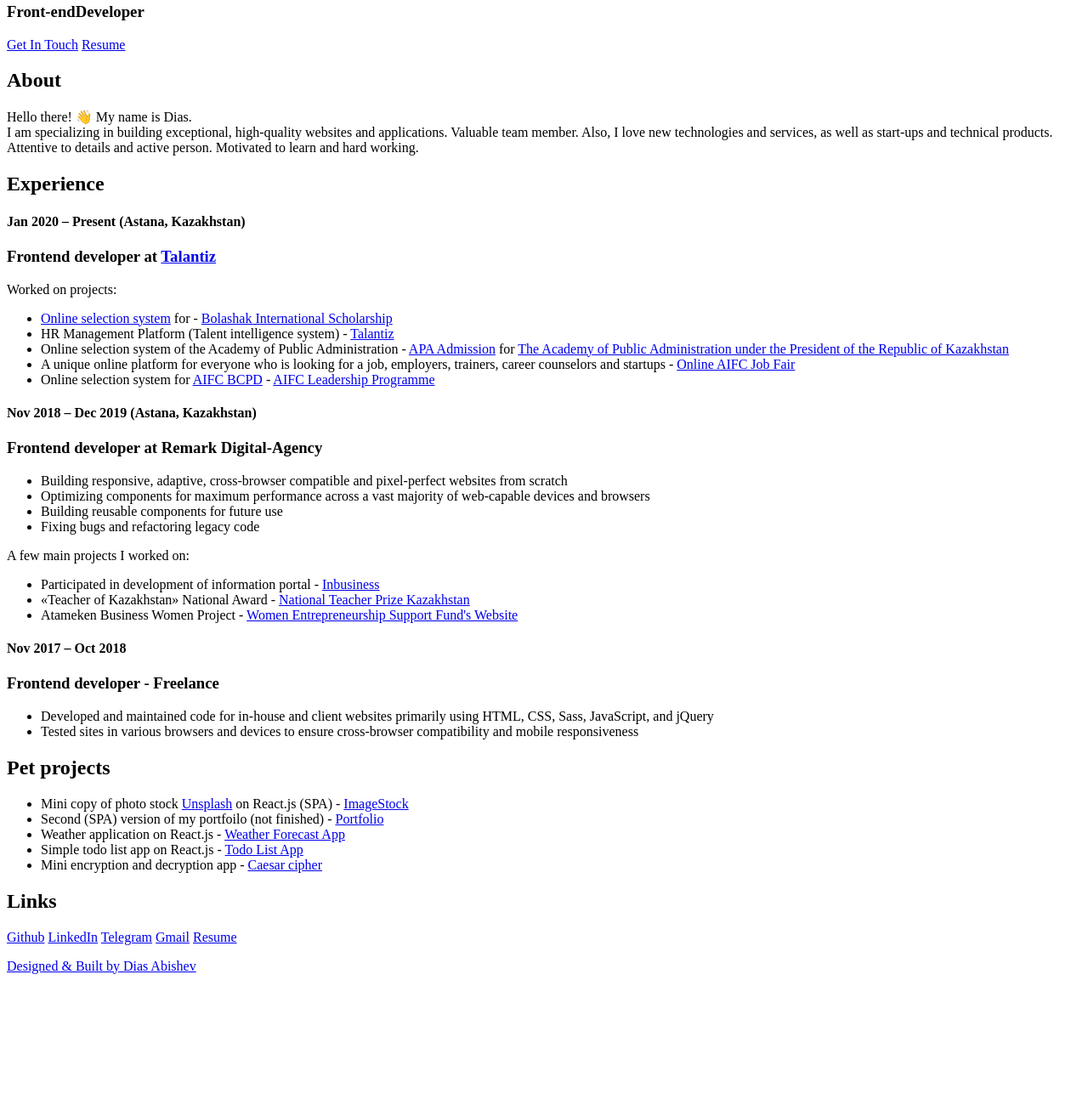
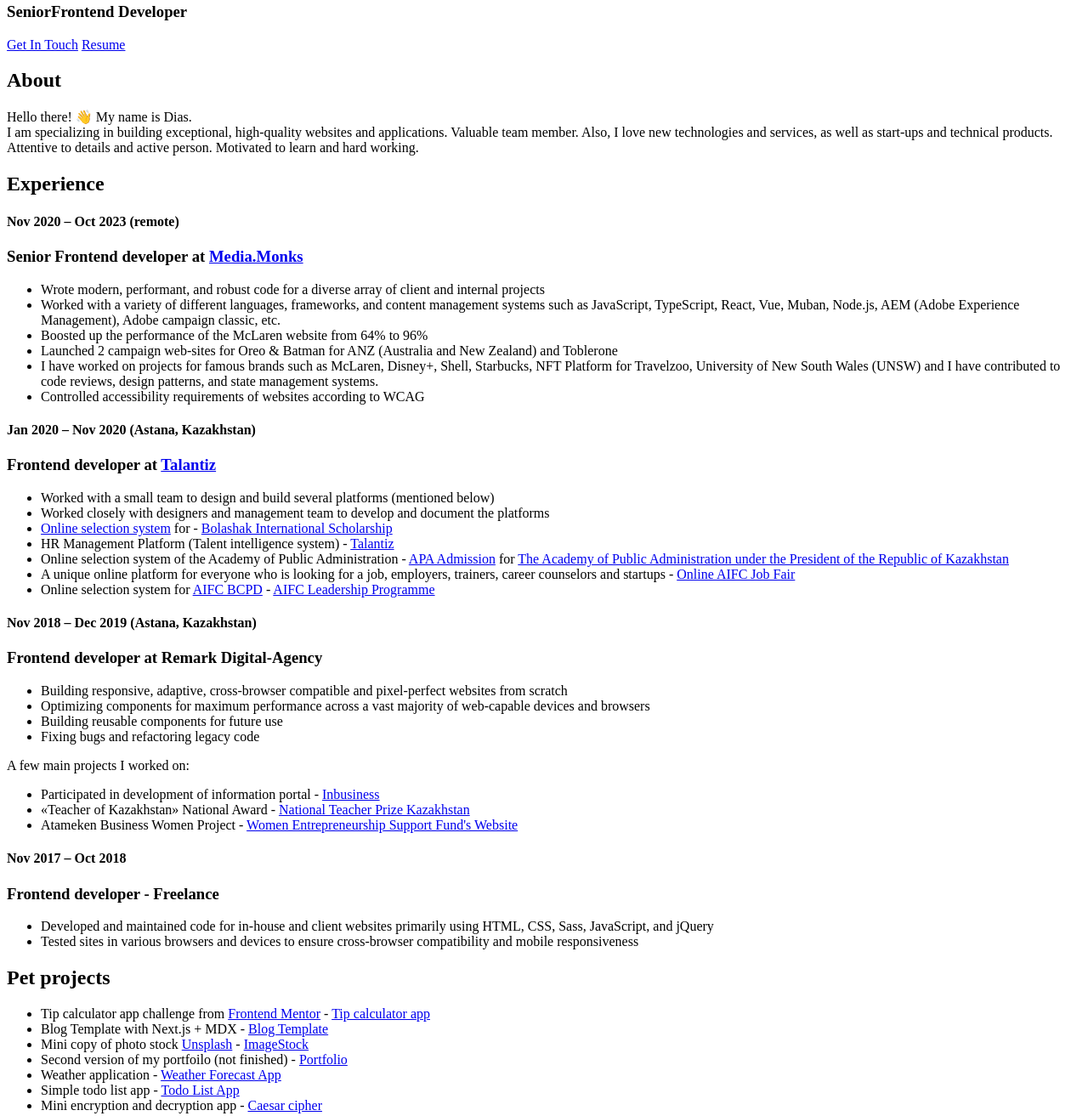
Before and after one commit to DanAtlas/danatlas.github.io, a website: page src/index.html in a window 1280 px wide. Shown: the part 168-1481 px from the top of the page at 85% size. Before the commit the page ends 1322 px from the top, so only its background shows below. Drawn offline with Linux system fonts and the light colour scheme.

Commit message:
Profile and other content updates

```diff
--- a/src/index.html
+++ b/src/index.html
@@ -66,7 +66,7 @@
 						<span>Dias Abishev</span>
 					</h1>
 					<h3 class="profile">
-						<span>Front-end</span><span>Developer</span>
+						<span>Senior</span><span>Frontend Developer</span>
 					</h3>
 					<a class="top-mail-link" href="mailto:abishev295@gmail.com">Get In Touch</a>
 					<a class="top-cv-link" href="https://drive.google.com/file/d/1iPImbtqbAzpyUaLXeSqUYokK_KxoTjo9/view" target="_blank">Resume</a>
@@ -78,10 +78,22 @@
 				</div>
 				<div class="experience">
 					<h2 class="heading h_1">Experience</h2>
-					<h4 class="subheading">Jan 2020 – Present (Astana, Kazakhstan)</h4>
+					<h4 class="subheading">Nov 2020 – Oct 2023 (remote)</h4>
+					<h3>Senior Frontend developer at <a href="https://media.monks.com/" target="_blank">Media.Monks</a></h3>
+					<ul>
+						<li>Wrote modern, performant, and robust code for a diverse array of client and internal projects</li>
+						<li>Worked with a variety of different languages, frameworks, and content management systems such as JavaScript, TypeScript, React, Vue, Muban, Node.js, AEM (Adobe Experience Management), Adobe campaign classic, etc.</li>
+						<li>Boosted up the performance of the McLaren website from 64% to 96%</li>
+						<li>Launched 2 campaign web-sites for Oreo & Batman for ANZ (Australia and New Zealand) and Toblerone</li>
+						<li>I have worked on projects for famous brands such as McLaren, Disney+, Shell, Starbucks, NFT Platform for Travelzoo, University of New South Wales (UNSW) and I have contributed to code reviews, design patterns, and state management systems.</li>
+						<li>Controlled accessibility requirements of websites according to WCAG</li>
+					</ul>
+
+					<h4 class="subheading">Jan 2020 – Nov 2020 (Astana, Kazakhstan)</h4>
 					<h3>Frontend developer at <a href="https://www.talantiz.com/" target="_blank">Talantiz</a></h3>
-					<p>Worked on projects:</p>
 					<ul>
+						<li>Worked with a small team to design and build several platforms (mentioned below)</li>
+						<li>Worked closely with designers and management team to develop and document the platforms</li>
 						<li>
 							<a href="https://bolashak.talantiz.kz/ru" target="_blank">Online selection system</a> for  - <a href="https://bolashak.gov.kz/" target="_blank">Bolashak International Scholarship</a>
 						</li>
@@ -133,20 +145,22 @@
 				<div class="works">
 					<h2 class="heading h_2">Pet projects</h2>
 					<ul>
+						<li>Tip calculator app challenge from <a href="https://www.frontendmentor.io/challenges/tip-calculator-app-ugJNGbJUX">Frontend Mentor</a> - <a href="https://danatlas-tip-calculator.netlify.app/" target="_blank">Tip calculator app</a></li>
+						<li>Blog Template with Next.js + MDX - <a href="https://danatlas-blog-template.netlify.app/">Blog Template</a></li>
 						<li>
-							Mini copy of photo stock <a href="https://unsplash.com/" target="_blank">Unsplash</a> on React.js (SPA) -
+							Mini copy of photo stock <a href="https://unsplash.com/" target="_blank">Unsplash</a> -
 							<a href="https://danatlas.github.io/image-stock/" target="_blank">ImageStock</a>
 						</li>
 						<li>
-							Second (SPA) version of my portfoilo (not finished) -
+							Second version of my portfoilo (not finished) -
 							<a href="https://danatlas.github.io/spa-portfolio/" target="_blank">Portfolio</a>
 						</li>
 						<li>
-							Weather application on React.js -
+							Weather application -
 							<a href="https://danatlas.github.io/weather-react-app/" target="_blank">Weather Forecast App</a>
 						</li>
 						<li>
-							Simple todo list app on React.js -
+							Simple todo list app -
 							<a href="https://danatlas.github.io/todo-react/" target="_blank">Todo List App</a>
 						</li>
 						<li>
```
Also changed, not shown: 1 other file.
